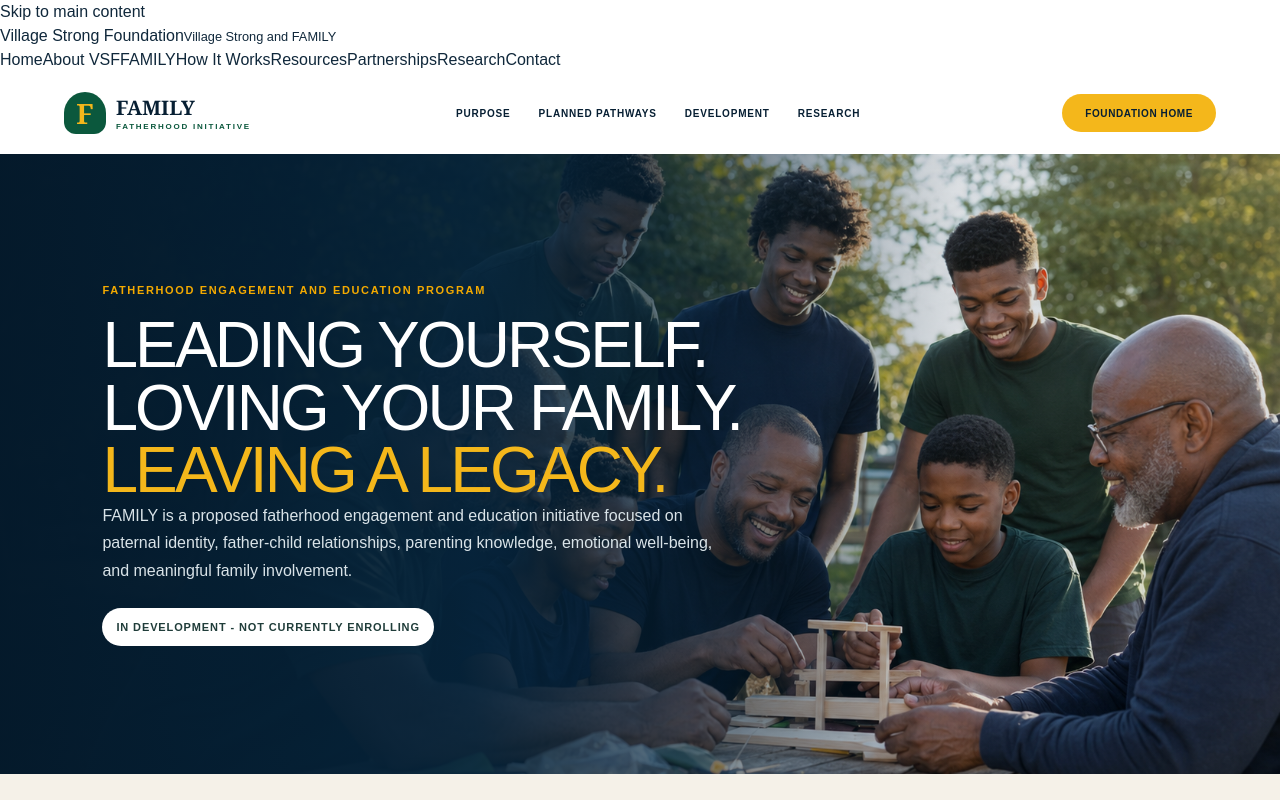
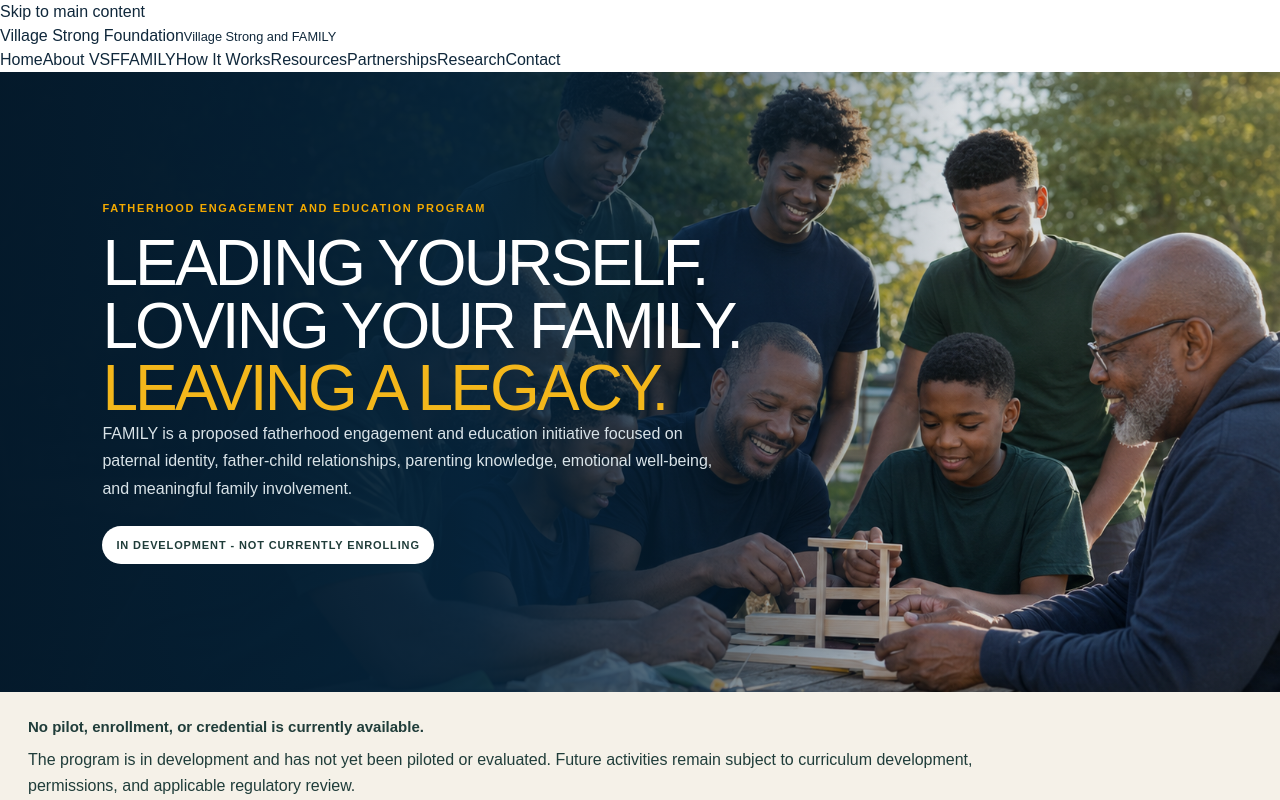
Before and after one commit to 73junito/village_strong, a Next.js app in the folder apps/web/: page /family in a window 1280 px wide. Shown: the top 800 px of the page. Built offline with nearby package versions, Linux system fonts and the light colour scheme.

Commit message:
refactor(web): use shared navigation and footer

```diff
--- a/apps/web/app/family/page.tsx
+++ b/apps/web/app/family/page.tsx
@@ -1,5 +1,3 @@
-import Link from "next/link";
-
 const pathways = [
   {
     status: "Proposed - Not Enrolling",
@@ -17,18 +15,7 @@ const pathways = [
 
 export default function FamilyPage() {
   return (
-    <main className="family">
-      <header className="family-header">
-        <Link className="family-brand" href="/"><span className="family-mark">F</span><span><b>FAMILY</b><small>FATHERHOOD INITIATIVE</small></span></Link>
-        <nav aria-label="FAMILY navigation">
-          <a href="#purpose">Purpose</a>
-          <a href="#pathways">Planned pathways</a>
-          <a href="#development">Development</a>
-          <Link href="/research">Research</Link>
-        </nav>
-        <Link className="family-button compact" href="/">Foundation home</Link>
-      </header>
-
+    <main id="main-content" className="family">
       <section className="family-hero">
         <div className="family-shade" />
         <div className="family-hero-copy">
@@ -120,12 +107,6 @@ export default function FamilyPage() {
         <a className="family-button" href="mailto:darodriguez1274@gmail.com?subject=FAMILY%20partnership%20inquiry">Contact our team</a>
       </section>
 
-      <footer className="family-footer revised-footer">
-        <div className="family-brand"><span className="family-mark">F</span><span><b>FAMILY</b><small>FATHERHOOD INITIATIVE</small></span></div>
-        <p>Programs in development. No formal enrollment or credentials currently offered.</p>
-        <a href="mailto:darodriguez1274@gmail.com">darodriguez1274@gmail.com</a>
-        <Link href="/">Foundation home</Link>
-      </footer>
     </main>
   );
 }
```
